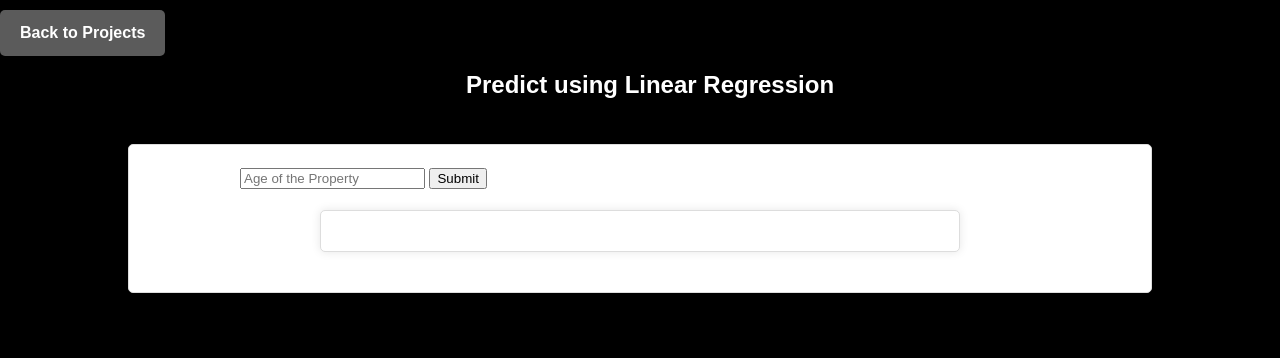
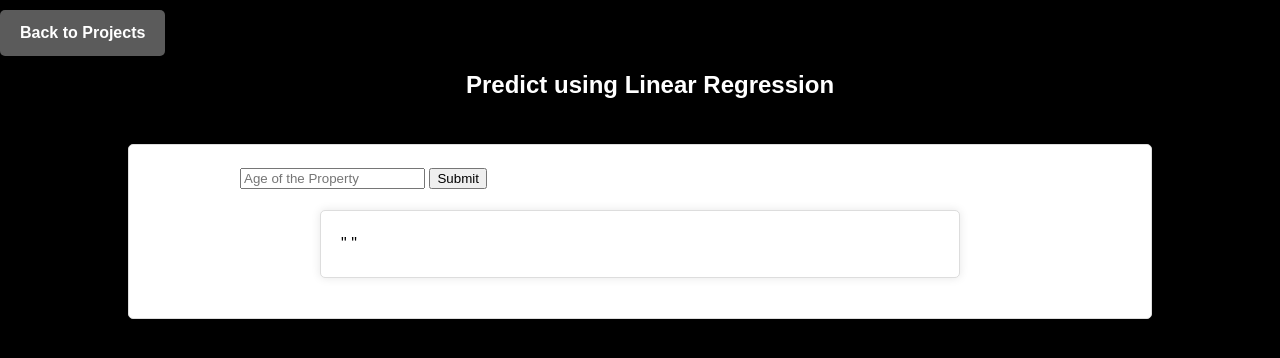
Before and after one commit to Sanatan753/Portfolio, a plain HTML site: page project2.html in a window 1280 px wide. Drawn offline with Linux system fonts and the light colour scheme.

Commit message:
Minor changes

```diff
--- a/project2.html
+++ b/project2.html
@@ -18,7 +18,7 @@
                 <button type="submit">Submit</button>
               </form>
 
-              <div id="submittedData" class="project-container"></div>
+              <div id="submittedData" class="project-container">" "</div>
         </div>
     </div>
  <script src="script.js"></script>
```
